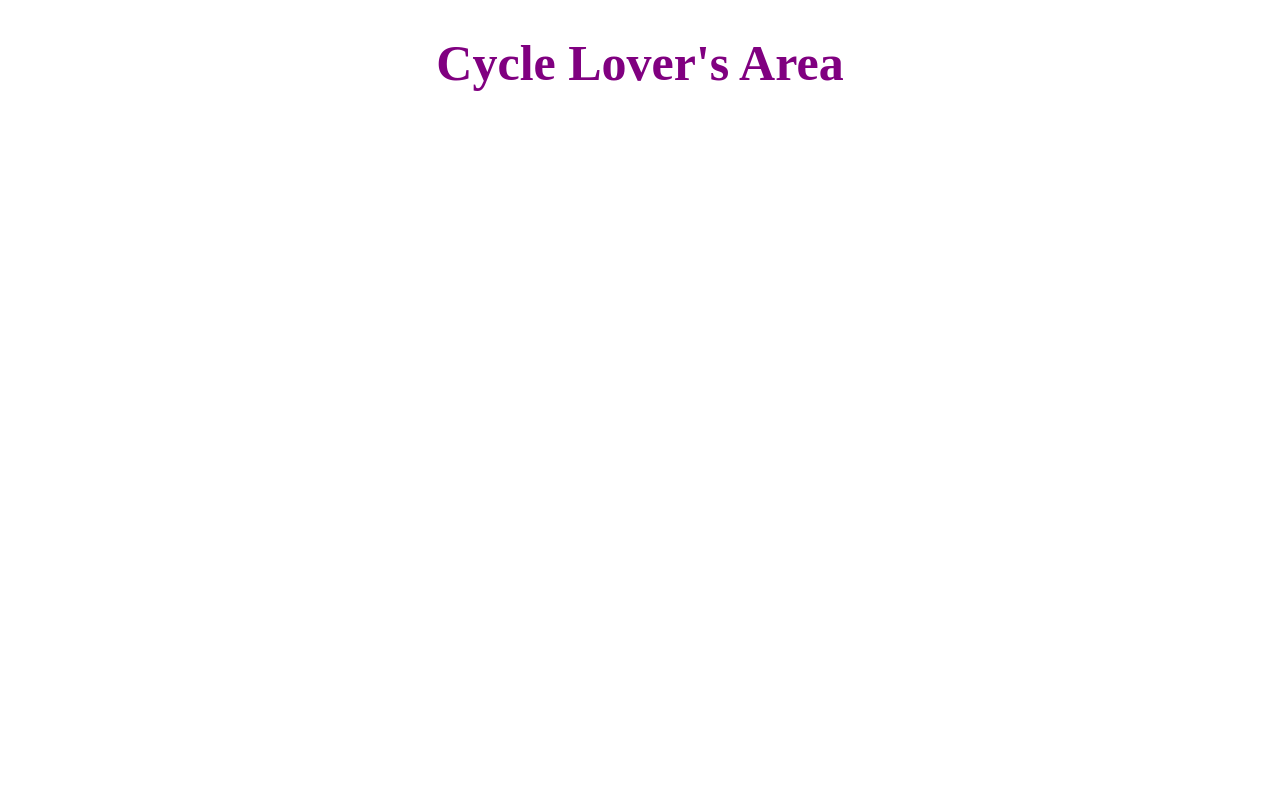
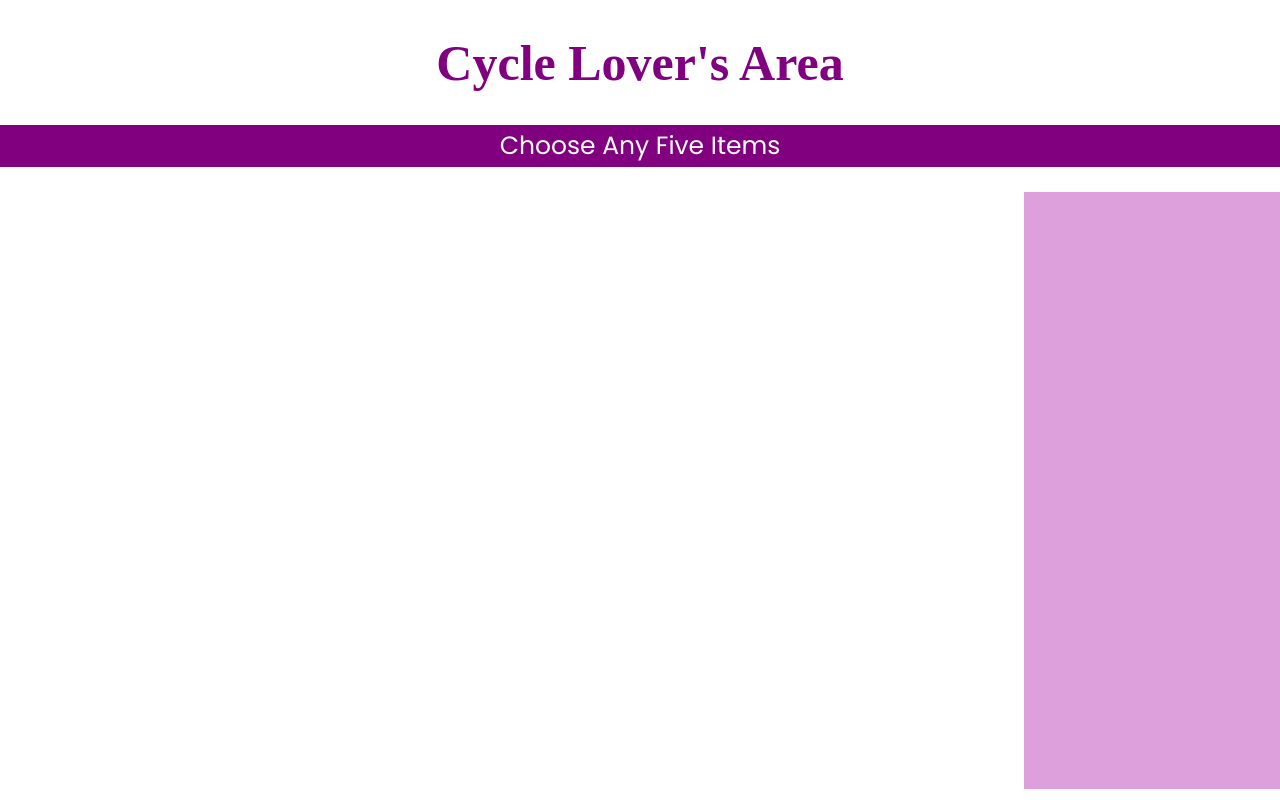
Before and after one commit to jummun513/Module-50-Assignment-8, a React (Create React App) app: page / in a window 1280 px wide. Built offline with nearby package versions, Linux system fonts and the light colour scheme; a web font is replaced by a local one.

Commit message:
ready data.json file and card container

```diff
--- a/src/App.css
+++ b/src/App.css
@@ -1,3 +1,8 @@
 .App {
   text-align: center;
 }
+
+.container {
+  max-width: 1440px;
+  margin: 0 auto;
+}
--- a/src/Components/MainSection/MainSection.js
+++ b/src/Components/MainSection/MainSection.js
@@ -1,9 +1,18 @@
 import React from 'react';
 import ProductContainer from './ProductContainer/ProductContainer';
 
+const style = {
+    fontSize: '25px',
+    fontWeight: '500',
+    backgroundColor: 'purple',
+    color: '#fff',
+    padding: '2px 0'
+}
+
 const MainSection = () => {
     return (
-        <div>
+        <div className='container'>
+            <h3 style={style}>Choose Any Five Items</h3>
             <ProductContainer></ProductContainer>
         </div>
     );
--- a/src/Components/MainSection/ProductContainer/Cart/Cart.css
+++ b/src/Components/MainSection/ProductContainer/Cart/Cart.css
@@ -0,0 +1,4 @@
+.choose-container {
+    background-color: plum;
+    height: calc(100vh - 202.9px);
+}
--- a/src/Components/MainSection/ProductContainer/Cart/Cart.js
+++ b/src/Components/MainSection/ProductContainer/Cart/Cart.js
@@ -0,0 +1,12 @@
+import React from 'react';
+import './Cart.css'
+
+const Cart = () => {
+    return (
+        <div className='choose-container'>
+
+        </div>
+    );
+};
+
+export default Cart;
--- a/src/Components/MainSection/ProductContainer/ProductContainer.css
+++ b/src/Components/MainSection/ProductContainer/ProductContainer.css
@@ -0,0 +1,4 @@
+.product-container {
+    display: grid;
+    grid-template-columns: 4fr 1fr;
+}
--- a/src/Components/MainSection/ProductContainer/ProductContainer.js
+++ b/src/Components/MainSection/ProductContainer/ProductContainer.js
@@ -1,10 +1,13 @@
 import React from 'react';
 import Products from './Products/Products';
+import './ProductContainer.css';
+import Cart from './Cart/Cart';
 
 const ProductContainer = () => {
     return (
-        <div>
+        <div className='product-container'>
             <Products></Products>
+            <Cart></Cart>
         </div>
     );
 };
--- a/src/Components/MainSection/ProductContainer/Products/Products.css
+++ b/src/Components/MainSection/ProductContainer/Products/Products.css
@@ -0,0 +1,5 @@
+.cart-container {
+    display: grid;
+    grid-template-columns: repeat(3, 1fr);
+    gap: 25px 15px;
+}
--- a/src/Components/MainSection/ProductContainer/Products/Products.js
+++ b/src/Components/MainSection/ProductContainer/Products/Products.js
@@ -1,9 +1,10 @@
 import React from 'react';
 import Product from './Product/Product';
+import './Products.css'
 
 const Products = () => {
     return (
-        <div>
+        <div className='cart-container'>
             <Product />
         </div>
     );
```
Also changed, not shown: public/data.json (added, +74 -0 lines).
